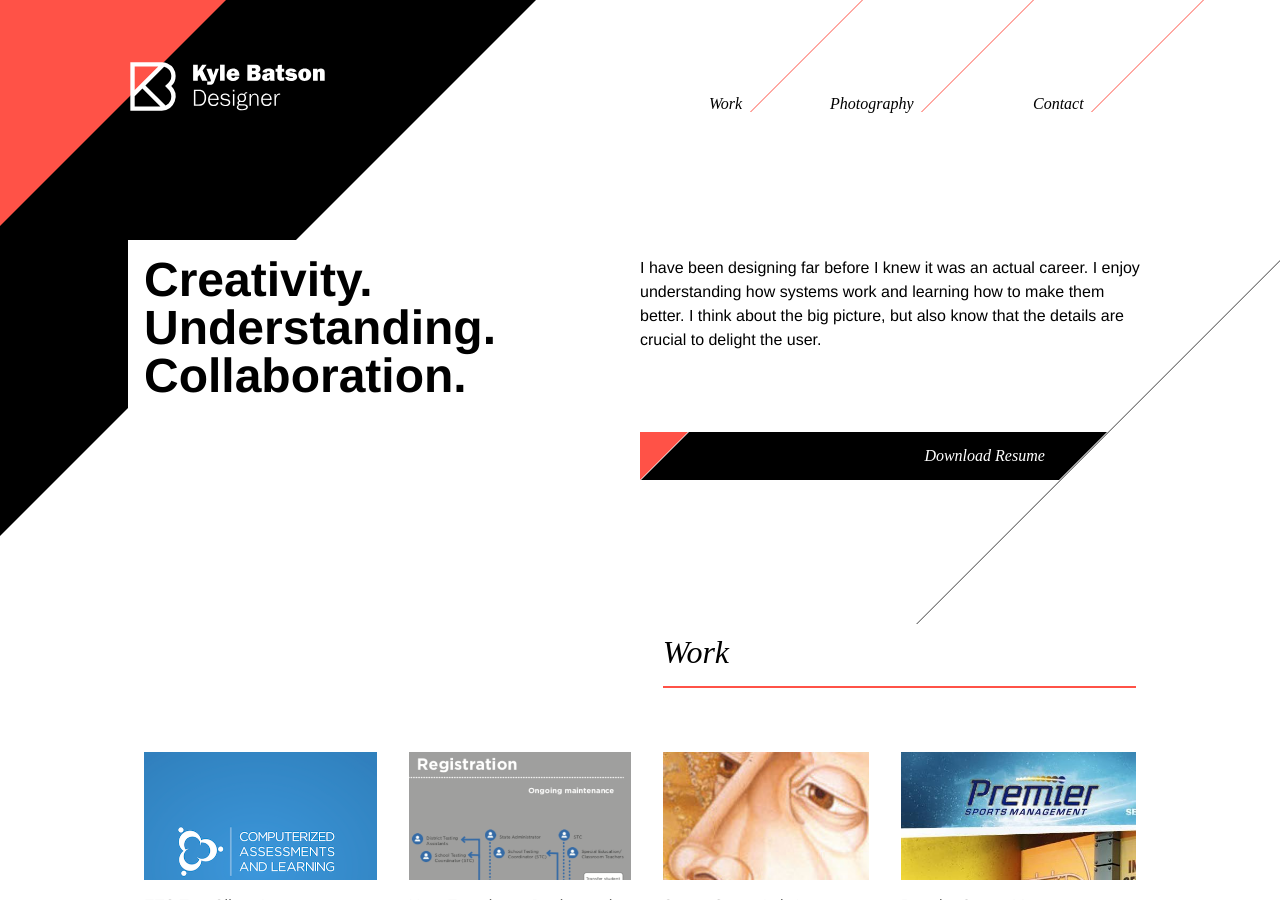
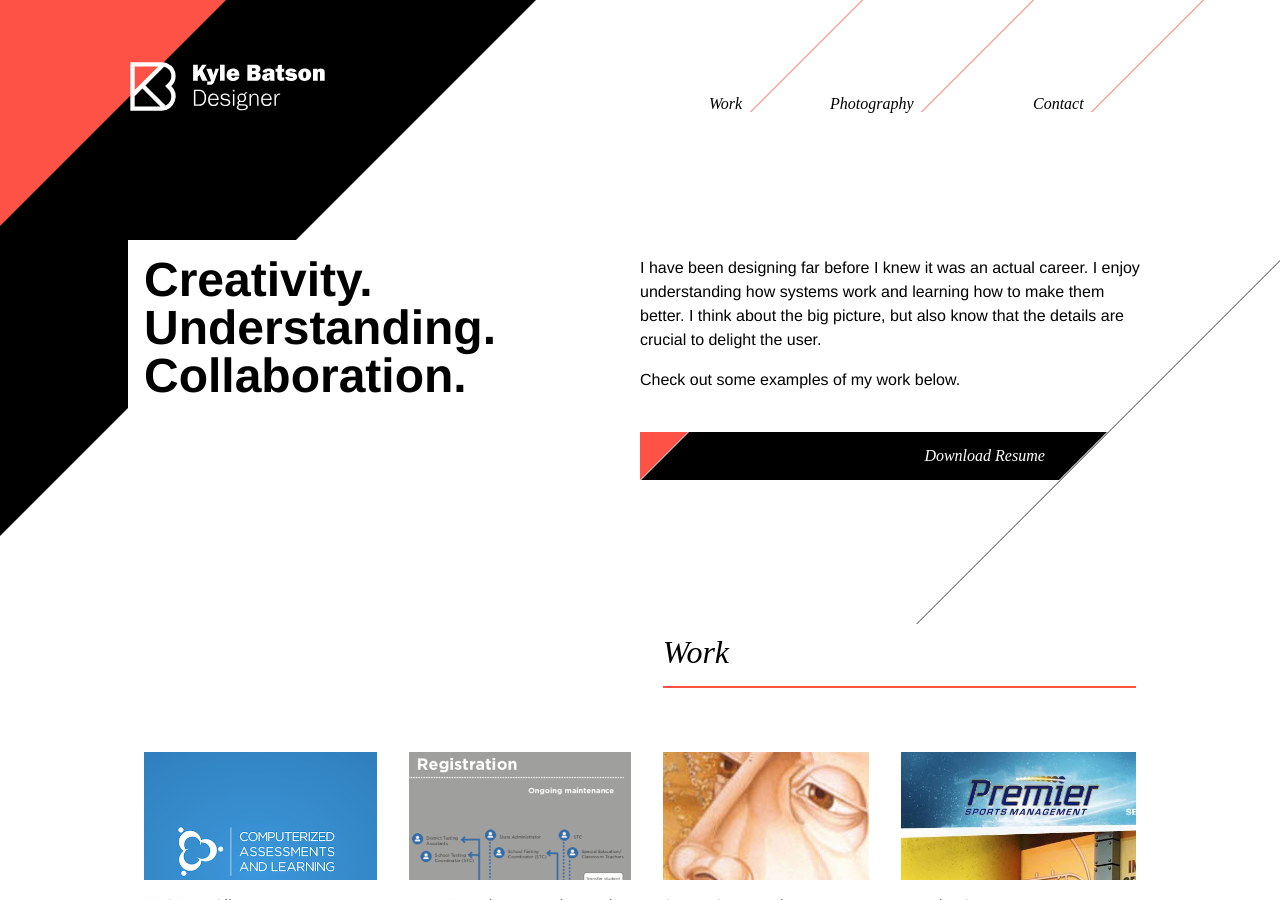
Before and after one commit to kbatson/kylebatson.com, a Jekyll site: the page built from site/index.md, in a window 1280 px wide and 900 px high. Built offline with Jekyll 4.4.1, drawn with Linux system fonts in a browser that asks for light colours; some web fonts are replaced; some of the changed lines change nothing that is shown.

Commit message:
Moved intro content into index page markdown file

```diff
--- a/site/_layouts/home.html
+++ b/site/_layouts/home.html
@@ -7,7 +7,7 @@
 			<span>Collaboration. </span>
 		</h1>
 		<div class="introContent">
-			<p>I have been designing far before I knew it was an actual career. I enjoy understanding how systems work and learning how to make them better. I think about the big picture, but also know that the details are crucial to delight the user.</p>
+			{{ content }}
 		</div>
 		<a href="/assets/resume/kylebatson-resume-2018-10-03.pdf" id="resume">Download Resume</a>
 	</section>
--- a/site/index.md
+++ b/site/index.md
@@ -1,47 +1,5 @@
 ---
 layout: home
-sections:
-  - name: intro
-    title: "About Me"
-    content: "<p><img src='/assets/images/profile-photo.jpeg' alt='Profile photo' id='profilePhoto' class='alignRight'>Hello. My name is Kyle and I'm passionate about design and photography. I enjoy learning and understanding how large systems work, but I also sweat the details to help create the best products I can. I pride myself in putting myself in the shoes of the user and imagining different scenarios to produce the best design for the widest user-base.</p>
-    <p>Design has been a focus of mine since childhood. I have been designing and building websites since I was 14. I taught myself HTML and CSS by looking at the source code of other websites and through other resources I found on the web. I quickly became a proponent of standards-based and semantic markup. I also have a BFA in Visual Communication (Graphic Design) from the University of Kansas where I developed my formal design and photography skills.</p>
-    <p>Through freelancing I have gained additional skills and interests such as developing and customizing content management systems allowing me to be able to provide a full suite of services for my clients: branding and identity design, UI and web design, photography and full-stack web development.</p>
-    <p>Most recently, I joined Educational Testing Service. Initially hired as an Interaction Designer, I later became the team lead of one of their student-facing software application teams, and finally took the role of managing the design team in charge of the UX of their suite of K-12 assessment products. At ETS I became more deeply involved with web-based application development and directed efforts in creating a modular, configurable, multi-tenant assessment application.</p>
-    <p>As a UX lead, I managed a team charged with improving the User Experience across a range of assessment delivery, administration, and reporting applications. This included being the primary advocate of accessible front-end development, pushing for WCAG-compliant and screen-reader compatible software through all stages of the product cycle. I implemented new processes focused on data-driven design by gathering as much first-hand information about our users as possible. I also helped to focus the team on a design-driven approach to product development, incorporating design thinking in all phases of the software life-cycle from the gathering of business requirements to operations and support.</p>
-    <p>I am looking for further opportunities to work with people who are as passionate as I am about building high-quality products that delight users. I enjoy working on challenging problems with designers, engineers, product managers, and others. I always endeavor to learn and understand different points of view and believe that diverse viewpoints always make the process and product better.</p>
-    <p>Below I have a selected a small number of items to provide a context of the range of work I have done over the years spanning UX Design, Web Design, Branding, Photography and more.</p>"
-  - name: skills
-    title: "Skills"
-    content: "<div class='skillSection'>
-			<h3>Design</h3>
-			<ul>
-				<li>UX/UI Design (heuristic evaluation, personas, workflows, <nobr>wireframing, prototyping</nobr>)</li>
-				<li>Graphic Design (branding/identity, <nobr>print design)</nobr></li>
-				<li>Responsive Web Design (progressive enhancement, <nobr>mobile-first)</nobr></li>
-				<li>Accessiblity (keyboard navigation, screen reader testing, WCAG <nobr>standards, ARIA)</nobr></li>
-				<li>Adobe Creative Suite (Photoshop, Illustrator, InDesign, <nobr>XD, etc.)</nobr></li>
-				<li>Axure, Balsamiq, Sketch</li>
-			</ul>
-		</div>
-		<div class='skillSection'>
-			<h3>Technology</h3>
-			<ul>
-				<li>Semantic HTML5, CSS3/LESS</li>
-				<li>Cross platform development <nobr>(Browsers and OSes)</nobr></li>
-				<li>Javascript/jQuery, HighCharts</li>
-				<li>PHP, MySQL</li>
-				<li>Various CMS platforms: ExpressionEngine, Jekyll, Wordpress, Squarespace, Drupal, <nobr>Joomla, etc.</nobr></li>
-				<li>Git, SVN</li>
-				<li>WCAG Accessibility, ARIA</li>
-			</ul>
-		</div>
-		<div class='skillSection'>
-			<h3>Photography</h3>
-			<ul>
-				<li>Portraits and studio lighting</li>
-				<li>Architecture/interiors</li>
-				<li>Retouching and <nobr>photo manipulation</nobr></li>
-			</ul>
-		</div>"
-
 ---
+<p>I have been designing far before I knew it was an actual career. I enjoy understanding how systems work and learning how to make them better. I think about the big picture, but also know that the details are crucial to delight the user.</p>
+<p>Check out some examples of my work below.</p>
```
